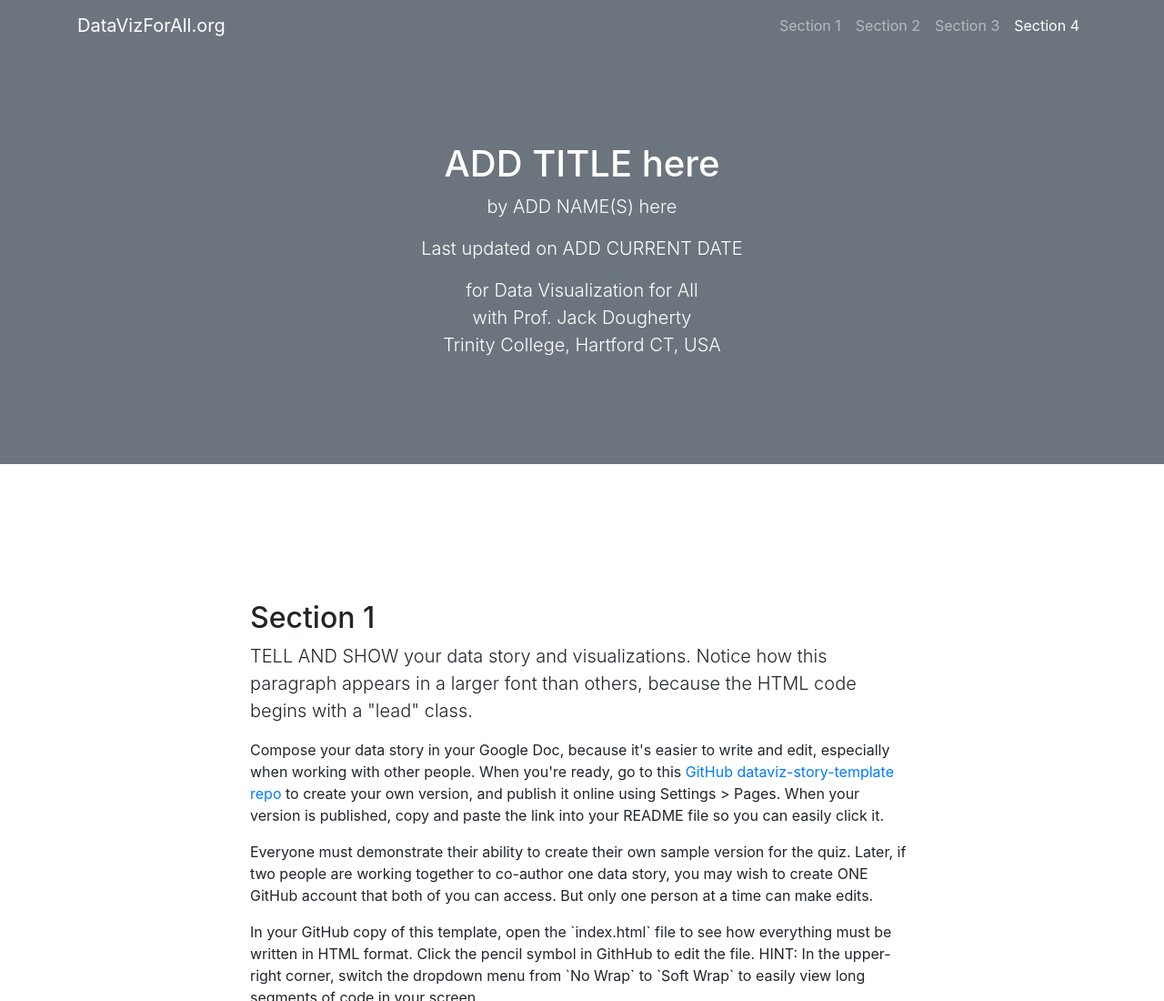
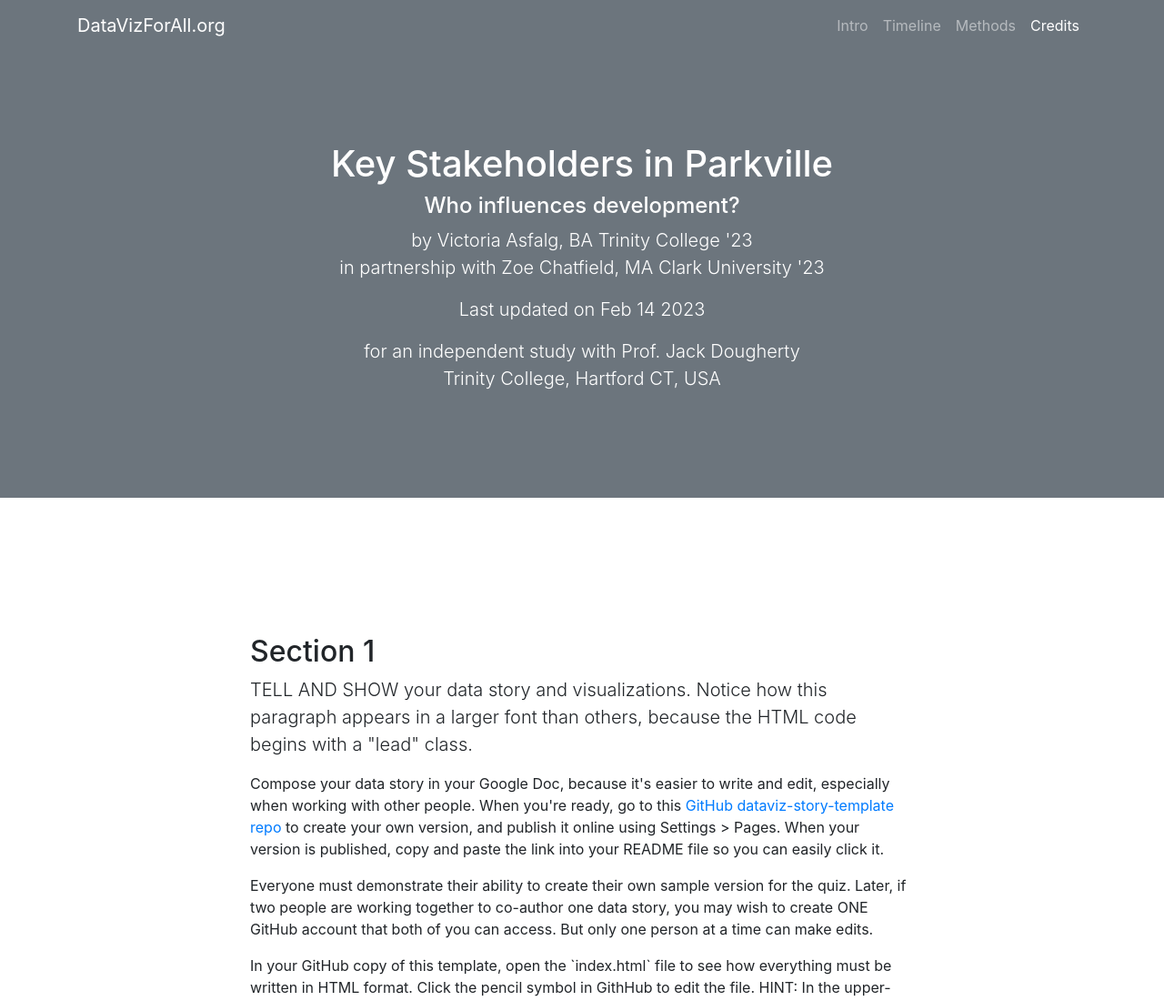
Before and after one commit to vasfalg/Parkville-Data-Story-2, a plain HTML site: page index.html in a window 1280 px wide. Shown: the top 1100 px of the page at 91% size. Drawn offline with nearby package versions, Linux system fonts and the light colour scheme.

Commit message:
Update index.html

```diff
--- a/index.html
+++ b/index.html
@@ -8,7 +8,7 @@
   <meta name="description" content="">
   <meta name="author" content="">
 
-  <title>Data Story</title>
+  <title>Parkville Stakeholders</title>
 
   <!-- jQuery -->
   <script src="https://code.jquery.com/jquery-3.6.1.min.js" integrity="sha256-o88AwQnZB+VDvE9tvIXrMQaPlFFSUTR+nldQm1LuPXQ=" crossorigin="anonymous"></script>
@@ -34,16 +34,16 @@
       <div class="collapse navbar-collapse" id="navbarResponsive">
         <ul class="navbar-nav ml-auto">
           <li class="nav-item">
-            <a class="nav-link js-scroll-trigger" href="#section1">Section 1</a>
+            <a class="nav-link js-scroll-trigger" href="#section1">Intro</a>
           </li>
           <li class="nav-item">
-            <a class="nav-link js-scroll-trigger" href="#section2">Section 2</a>
+            <a class="nav-link js-scroll-trigger" href="#section2">Timeline</a>
           </li>
           <li class="nav-item">
-            <a class="nav-link js-scroll-trigger" href="#section3">Section 3</a>
+            <a class="nav-link js-scroll-trigger" href="#section3">Methods</a>
           </li>
           <li class="nav-item">
-            <a class="nav-link js-scroll-trigger" href="#section4">Section 4</a>
+            <a class="nav-link js-scroll-trigger" href="#section4">Credits</a>
           </li>
         </ul>
       </div>
@@ -53,10 +53,11 @@
 
   <header class="bg-secondary text-white">
     <div class="container text-center">
-      <h1>ADD TITLE here</h1>
-      <p class="lead">by ADD NAME(S) here</p>
-      <p class="lead">Last updated on ADD CURRENT DATE</p>
-      <p class="lead">for Data Visualization for All</br>with Prof. Jack Dougherty</br>Trinity College, Hartford CT, USA</p>
+      <h1>Key Stakeholders in Parkville</h1>
+      <h4>Who influences development?</h4>
+      <p class="lead">by Victoria Asfalg, BA Trinity College '23</br> in partnership with Zoe Chatfield, MA Clark University '23</p>
+      <p class="lead">Last updated on Feb 14 2023</p>
+      <p class="lead">for an independent study with Prof. Jack Dougherty</br>Trinity College, Hartford CT, USA</p>
     </div>
   </header>
 
```
